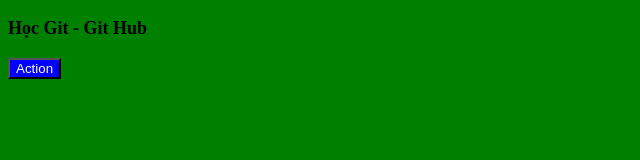
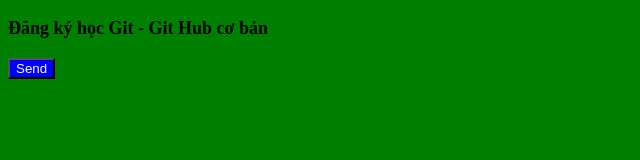
Before and after one commit to truongkienan/hoc-git, a plain HTML site: page index.html in a window 1280 px wide. Shown: the whole page, without its empty margins (0-640 px from the left). Drawn offline with Linux system fonts and the light colour scheme.

Commit message:
cap nhat noi dung html

```diff
--- a/index.html
+++ b/index.html
@@ -6,7 +6,7 @@
 <link rel="stylesheet" href="index2.css">
     </head>
     <body>
-<p>Học Git - Git Hub</p>
-<button>Action</button>
+<p>Đăng ký học Git - Git Hub cơ bản</p>
+<button>Send</button>
     </body>
 </html>
```
